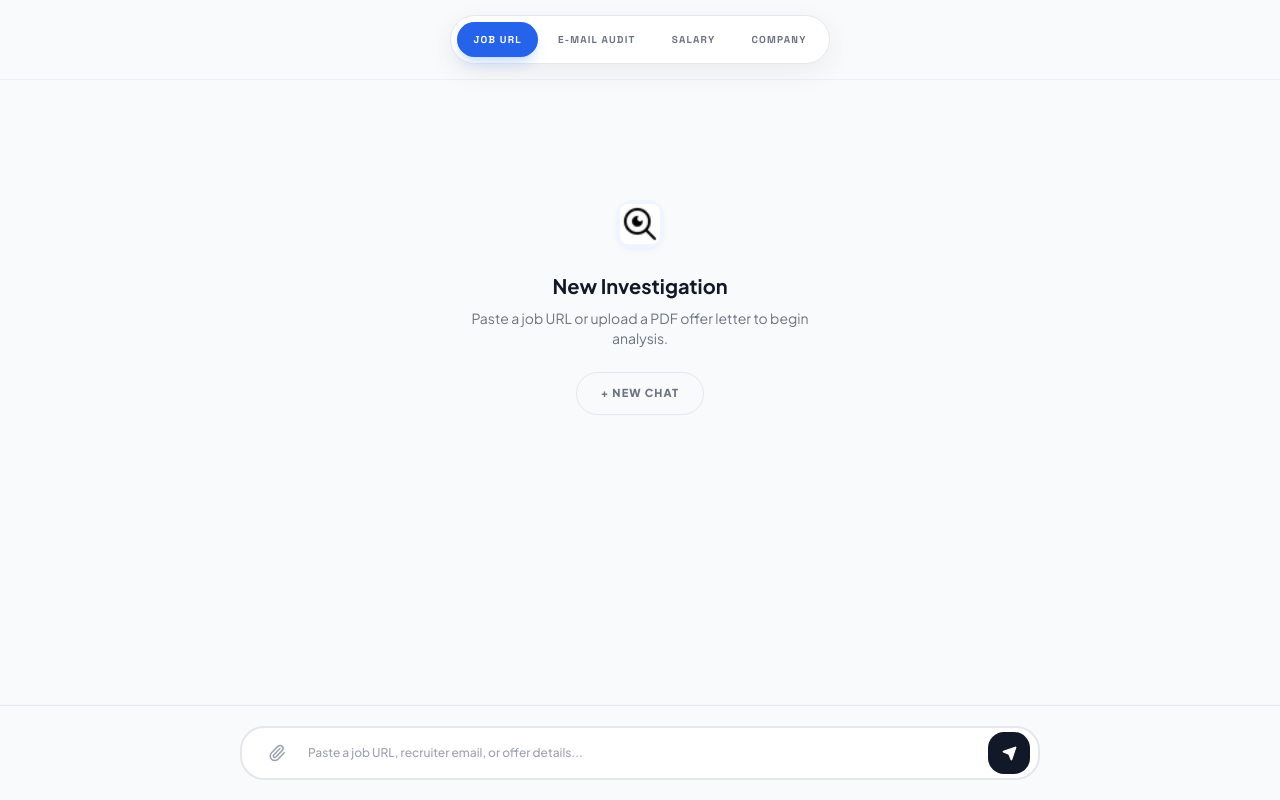
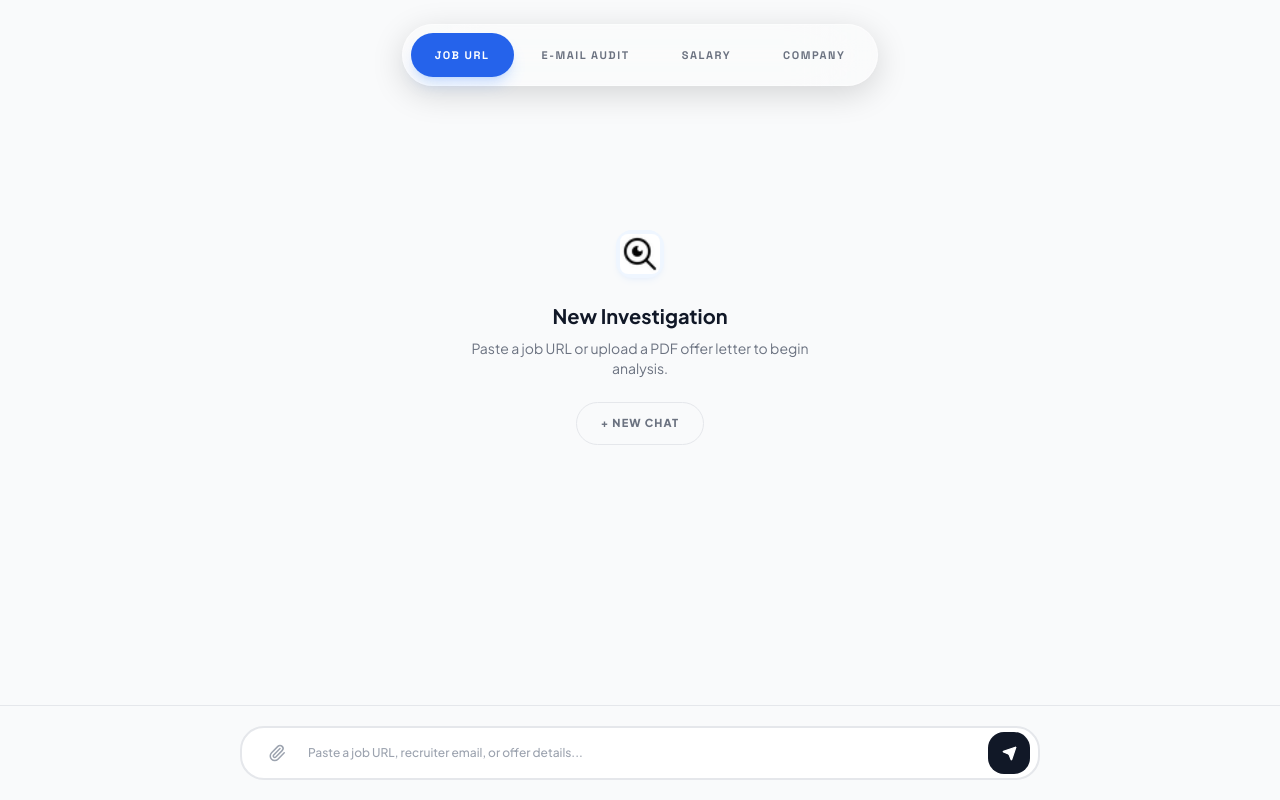
Before and after one commit to rishiii183/Scam-Final, a React (Vite) app in the folder fries-rishi-main/frontend/: page / in a window 1280 px wide. Built offline with nearby package versions, Linux system fonts and the light colour scheme.

Commit message:
Revert visual and typographic shifts to the stable forensic baseline

```diff
--- a/fries-rishi-main/frontend/src/App.jsx
+++ b/fries-rishi-main/frontend/src/App.jsx
@@ -483,9 +483,11 @@ const App = () => {
     <div className={`flex h-screen font-sans antialiased overflow-hidden transition-colors duration-300 ${isDarkMode ? 'bg-[#020617] text-slate-200 selection:bg-violet-500/30' : 'bg-[#f3f4f6] text-[#374151] selection:bg-blue-100'}`}>
       <main className={`flex-1 flex flex-col relative min-w-0 transition-colors duration-300 ${isDarkMode ? 'bg-[#020617]' : 'bg-[#f9fafb]'}`}>
 
-        {/* ── Top Nav (Flex-Shrink-0) ── */}
-        <header className={`flex-shrink-0 h-[80px] px-6 lg:px-8 flex items-center justify-center z-10 transition-all duration-300 relative border-b ${isDarkMode ? 'bg-[#020617] border-white/5' : 'bg-[#f9fafb] border-gray-200/50'}`}>
-          <div className={`flex items-center p-1.5 rounded-full border transition-all duration-300 shadow-[0_8px_30px_rgb(0,0,0,0.06)] backdrop-blur-xl ${isDarkMode ? 'bg-[#0b1120]/80 border-white/10' : 'bg-white border-[#e5e7eb]'}`}>
+        {/* ── Fixed Glass Navbar ── */}
+        <header className="fixed top-0 left-0 right-0 h-[110px] flex items-center justify-center bg-transparent z-50 pointer-events-none">
+          <div
+            style={{ backdropFilter: 'blur(40px)', WebkitBackdropFilter: 'blur(40px)' }}
+            className={`pointer-events-auto flex items-center p-2 rounded-full border transition-all duration-300 shadow-[0_8px_32px_rgb(0,0,0,0.15)] ${isDarkMode ? 'bg-[#0b1120]/30 border-white/10' : 'bg-white/20 border-white/40'}`}>
             <nav className="flex items-center gap-1">
               {[
                 { key: 'investigation', label: 'Job URL' },
@@ -496,7 +498,7 @@ const App = () => {
                 <button
                   key={key}
                   onClick={() => setActiveTab(key)}
-                  className={`relative text-[10px] font-black uppercase tracking-[0.12em] px-4 py-2.5 rounded-full transition-colors duration-300 font-display z-10 ${activeTab === key
+                  className={`relative flex items-center gap-3 text-[11px] font-black uppercase tracking-[0.14em] px-6 py-3.5 rounded-full transition-all duration-300 font-display z-10 ${activeTab === key
                     ? 'text-white'
                     : (isDarkMode ? 'text-slate-400 hover:text-white' : 'text-[#6b7280] hover:text-[#111827]')}`}>
                   <span className="relative z-20">{label}</span>
@@ -513,8 +515,8 @@ const App = () => {
           </div>
         </header>
 
-        {/* ── Main Content ── */}
-        <div ref={scrollContainerRef} className="flex-1 overflow-y-auto scroll-smooth">
+        {/* ── Main Content (Shifted for Nav) ── */}
+        <div ref={scrollContainerRef} className="flex-1 overflow-y-auto scroll-smooth pt-[110px]">
 
           {/* ════════════════════ JOB URL TAB ════════════════════ */}
           {activeTab === 'investigation' ? (
```
Also changed, not shown: fries-rishi-main/frontend/src/assets/icons8-magnifying-glass.gif (added).
